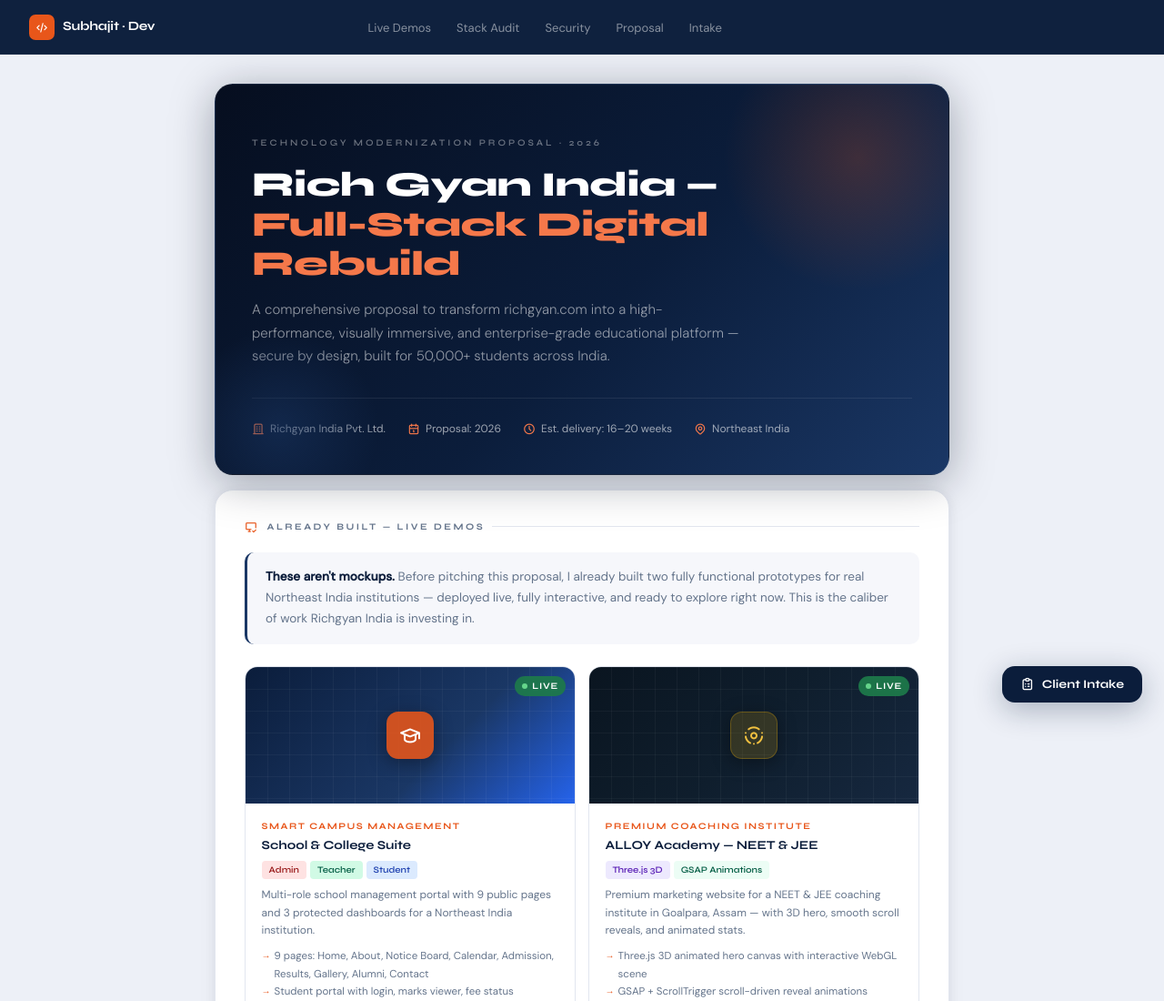
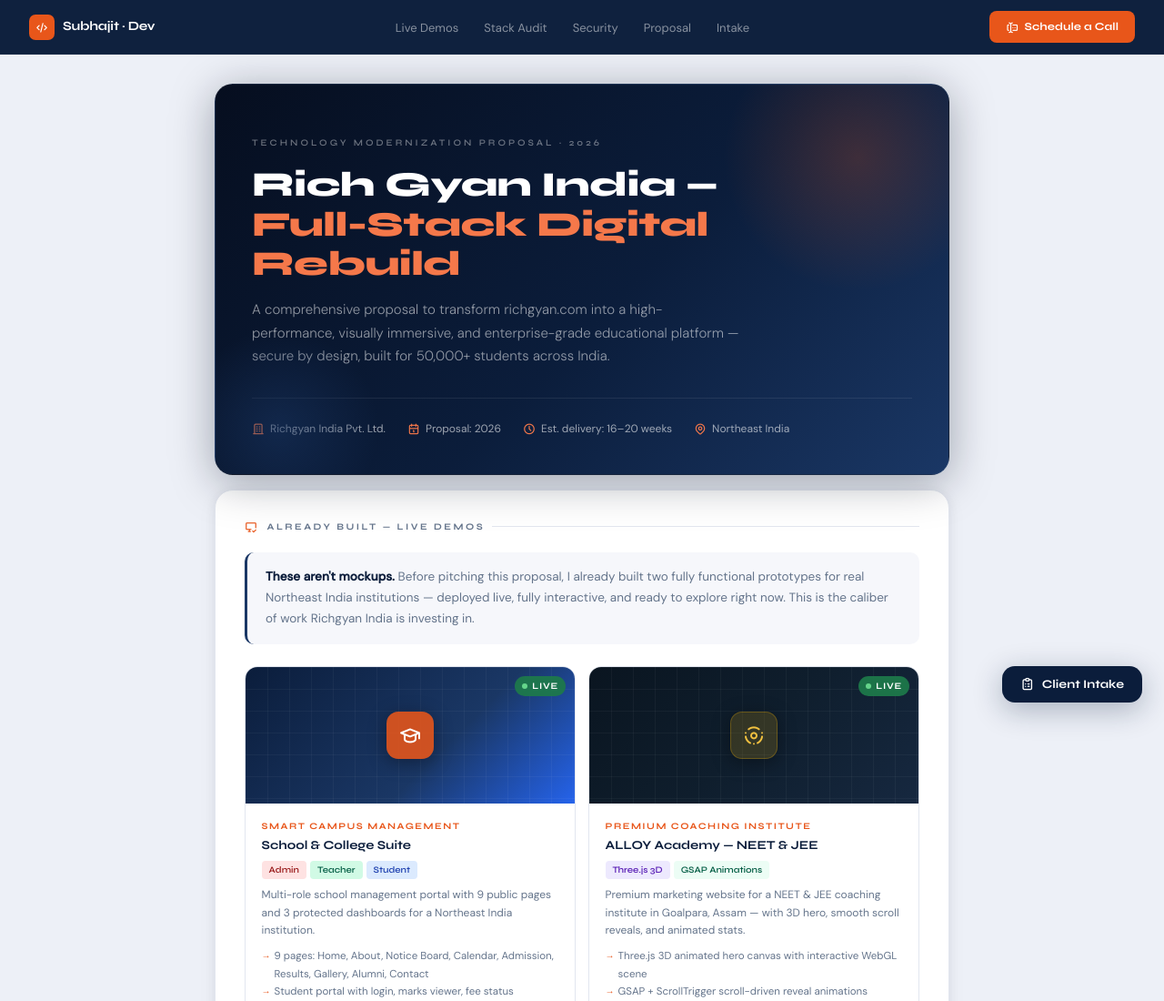
Before and after one commit to OSubhajit/richgyan_proposal_website, a plain HTML site: page index.html in a window 1280 px wide. Shown: the top 1100 px of the page at 91% size. Drawn offline with Linux system fonts and the light colour scheme.

Commit message:
Update index.html

```diff
--- a/index.html
+++ b/index.html
@@ -83,6 +83,14 @@
       transition: background .2s, transform .15s; letter-spacing: .1px;
     }
     .nav-btn:hover { background: #CF4A13; transform: translateY(-1px); }
+    .nav-cta {
+      font-family: var(--font-h); font-size: 12px; font-weight: 700;
+      padding: 8px 18px; border-radius: 8px;
+      background: var(--orange); color: #fff; border: none; cursor: pointer;
+      transition: background .2s, transform .15s; letter-spacing: .1px;
+      text-decoration: none; display: inline-flex; align-items: center; gap: 6px;
+    }
+    .nav-cta:hover { background: #CF4A13; transform: translateY(-1px); color: #fff; }
 
     /* Mobile menu */
     .nav-toggle {
@@ -715,10 +723,12 @@
     <li><a href="#scope">Proposal</a></li>
     <li><a href="#intake">Intake</a></li>
   </ul>
-  <a class="nav-cta" href="mailto:?subject=Rich%20Gyan%20India%20-%20Discovery%20Call%20Request"></a>
-  <div class="nav-mobile-toggle" onclick="document.getElementById('contact').scrollIntoView({behavior:'smooth'})">
+  <a class="nav-cta" href="#" onclick="event.preventDefault();openModal()">
+    <i class="ti ti-forms" style="font-size:14px"></i> Schedule a Call
+  </a>
+  <button class="nav-toggle" id="navToggle" onclick="toggleMobileMenu()" aria-label="Toggle menu">
     <span></span><span></span><span></span>
-  </div>
+  </button>
 </nav>
 
 <!-- Mobile menu -->
```
